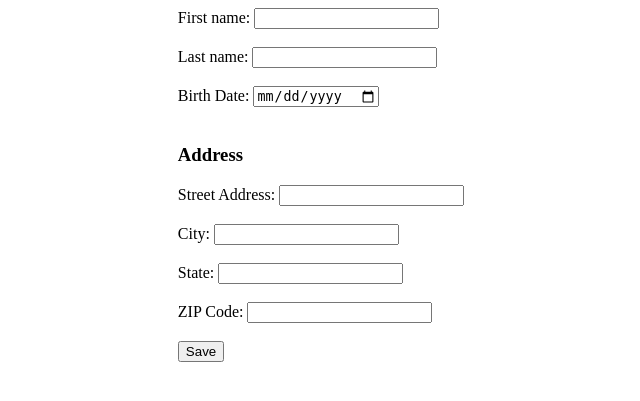
After one commit to k4rstm4n/sports-lending-app, a Django app: template templates/profile.html in a window 1280 px wide. The commit adds this page. Shown: the top 401 px of the page, without its empty margins (319-959 px from the left). Run offline with Django 5.2, Linux system fonts and the light colour scheme; the template is opened without the code that fills it, so the values that code supplies are empty; some libraries are stand-ins or nearby versions.

Commit message:
Completed basic html for profile page

```diff
--- a/templates/base.html
+++ b/templates/base.html
@@ -55,6 +55,9 @@
                     <li class="nav-item">
                         <a class="nav-link" href="{% url 'products:product_catalog' %}">Products</a>
                     </li>
+                    <li class="nav-item">
+                        <a class="nav-link" href="{% url 'login:profile' %}">Profile</a>
+                    </li>
                 </ul>
             </div>
         </div>
--- /dev/null
+++ b/templates/profile.html
@@ -0,0 +1,29 @@
+<!DOCTYPE html>
+<html lang="en">
+
+<head>
+    <meta charset="UTF-8">
+    <meta name="viewport" content="width=device-width, initial-scale=1.0">
+    <body>
+        <div style =   max-width:fit-content;margin-left:auto;margin-right:auto;>
+            <form>
+                <label>First name:</label>
+                <input type="text"name="fname" value="{{profile.fname}}"><br><br>
+                <label>Last name:</label>
+                <input type="text"name="lname" value="{{profile.lname}}"><br><br>
+                <label>Birth Date:</label>
+                <input type="date" name="birth_date" value="{{ profile.birth_date|date:'Y-m-d' }}"><br><br>
+                <h3>Address</h3>
+                <label>Street Address:</label>
+                <input type="text" name="address" value="{{ profile.address.address }}"><br><br>
+                <label>City:</label>
+                <input type="text" name="city" value="{{ profile.address.city }}"><br><br>
+                <label>State:</label>
+                <input type="text" name="state" value="{{ profile.address.state }}"><br><br>
+                <label>ZIP Code:</label>
+                <input type="text" name="zip_code" value="{{ profile.address.zip_code }}"><br><br>
+                <input style=max-width:fit-content;margin-left:auto type="submit" value="Save">
+            </form>
+        </div>
+    </body>
+</head>
```
Also changed, not shown: login/models.py (+7 -0 lines), login/views.py (+13 -2 lines).
